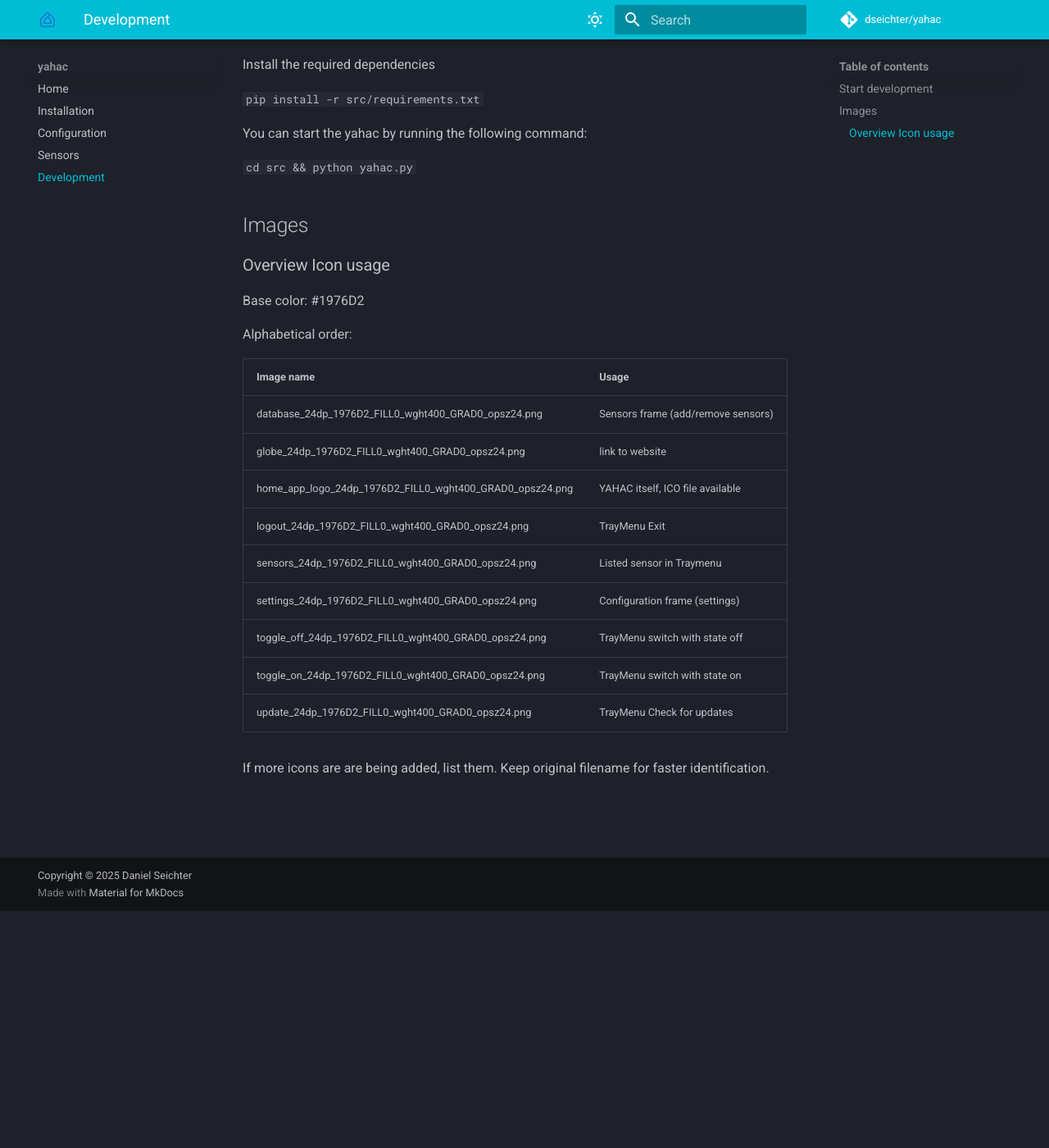
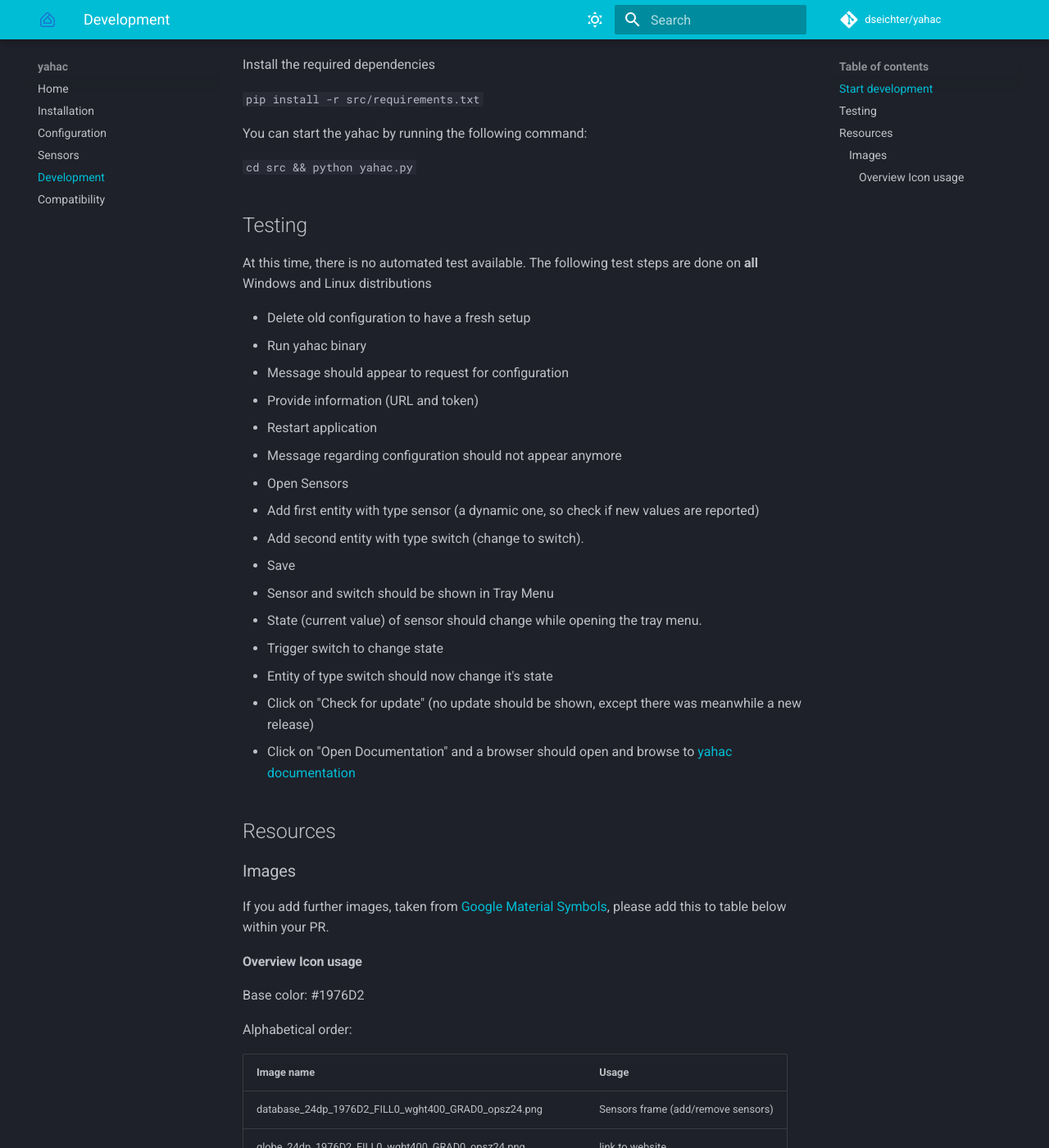
Before and after one commit to dseichter/yahac, an MkDocs documentation site: the page built from docs/docs/development.md, in a window 1280 px wide and 1400 px high, scrolled down 289 px. Shown: the whole window at 82% size. Built offline with MkDocs 1.6.1 and Material for MkDocs 9.7.7, drawn with Linux system fonts in a browser that asks for light colours; comment, search, counter and statistics services are not loaded.

Commit message:
Big update for documentation page

````diff
--- a/docs/docs/development.md
+++ b/docs/docs/development.md
@@ -16,9 +16,35 @@ You can start the yahac by running the following command:
 
 ```cd src && python yahac.py```
 
-## Images
+## Testing
 
-### Overview Icon usage
+At this time, there is no automated test available. The following test steps are done on **all** Windows and Linux distributions
+
+* Delete old configuration to have a fresh setup
+* Run yahac binary
+* Message should appear to request for configuration
+* Provide information (URL and token)
+* Restart application
+* Message regarding configuration should not appear anymore
+* Open Sensors
+* Add first entity with type sensor (a dynamic one, so check if new values are reported)
+* Add second entity with type switch (change to switch).
+* Save
+* Sensor and switch should be shown in Tray Menu
+* State (current value) of sensor should change while opening the tray menu.
+* Trigger switch to change state
+* Entity of type switch should now change it's state
+* Click on "Check for update" (no update should be shown, except there was meanwhile a new release)
+* Click on "Open Documentation" and a browser should open and browse to [yahac documentation](https://dseichter.github.io/yahac/)
+
+
+## Resources
+
+### Images
+
+If you add further images, taken from [Google Material Symbols](https://fonts.google.com/icons), please add this to table below within your PR.
+
+#### Overview Icon usage
 
 Base color: #1976D2
 
--- a/docs/mkdocs.yml
+++ b/docs/mkdocs.yml
@@ -32,10 +32,12 @@ nav:
   - Configuration: configuration.md
   - Sensors: sensors.md
   - Development: development.md
+  - Compatibility: compatibility.md
 
 
 markdown_extensions:
   - attr_list
+  - footnotes
   - pymdownx.emoji:
       emoji_index: !!python/name:material.extensions.emoji.twemoji
       emoji_generator: !!python/name:material.extensions.emoji.to_svg
````
Also changed, not shown: docs/docs/compatibility.md (added, +35 -0 lines), docs/docs/configuration.md (+1 -1 lines), docs/docs/index.md (+9 -1 lines), docs/docs/installation.md (+3 -1 lines), docs/docs/sensors.md (+1 -1 lines).
